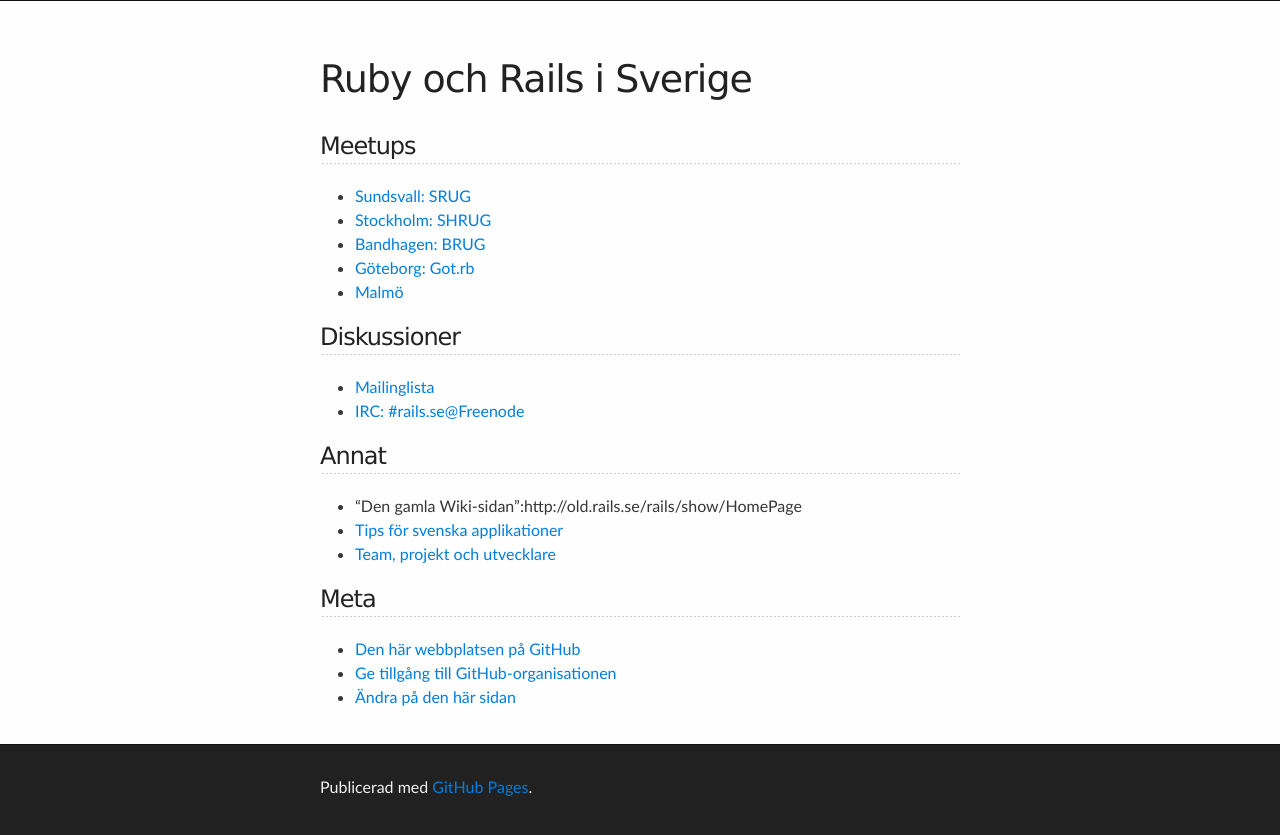
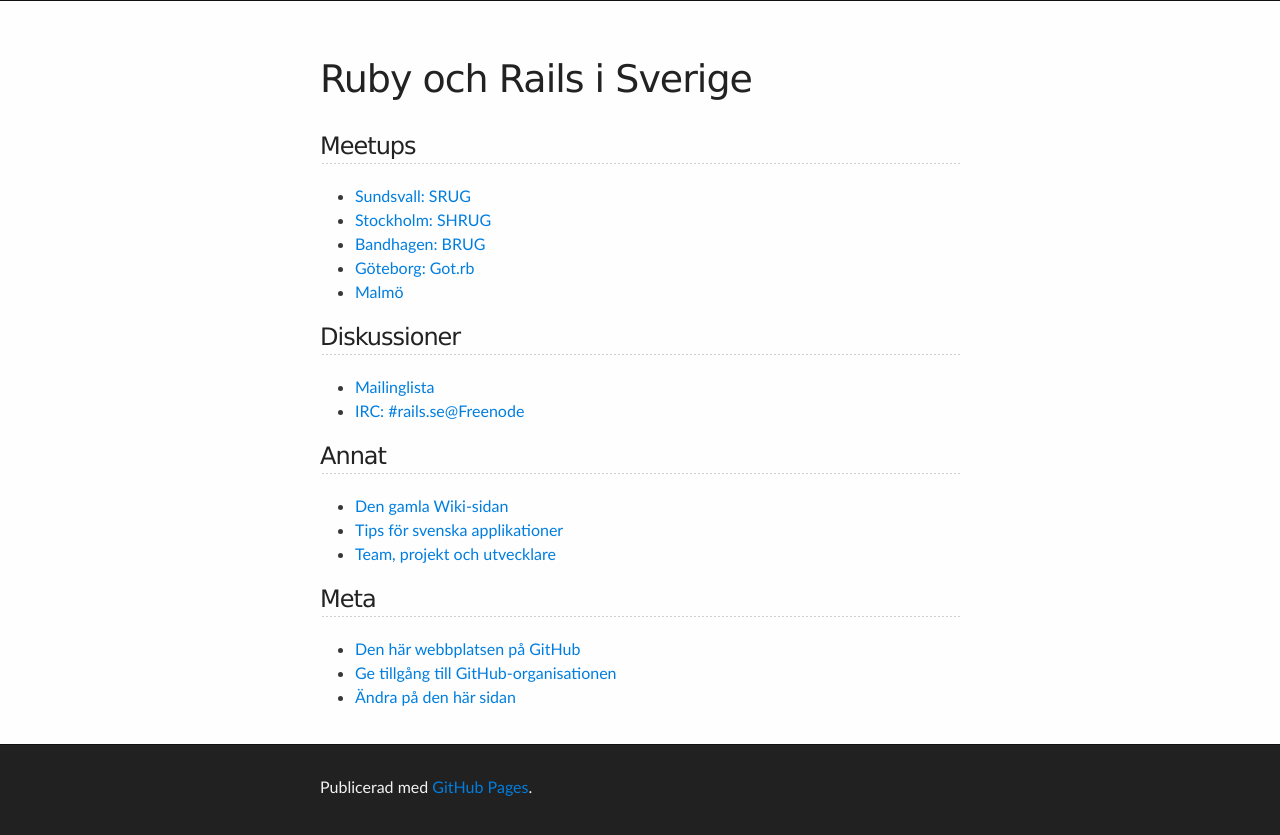
Before and after one commit to rails-se/rails-se.github.com, a Jekyll site: the page built from index.md, in a window 1280 px wide. Shown: the top 835 px of the page. Built offline with Jekyll 4.4.1, drawn with Linux system fonts in a browser that asks for light colours.

Commit message:
Update index.md

```diff
--- a/index.md
+++ b/index.md
@@ -17,7 +17,7 @@ layout: default
 
 ## Annat
 
-* "Den gamla Wiki-sidan":http://old.rails.se/rails/show/HomePage
+* [Den gamla Wiki-sidan](http://old.rails.se/rails/show/HomePage)
 * [Tips för svenska applikationer](/tips)
 * [Team, projekt och utvecklare](/directory)
 
```
